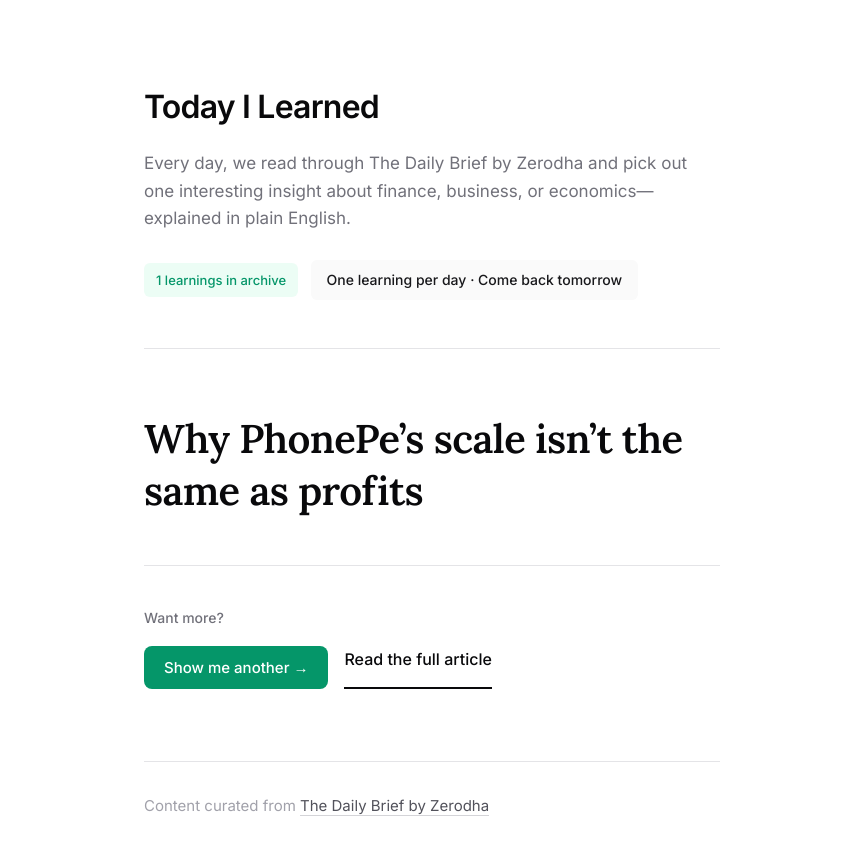
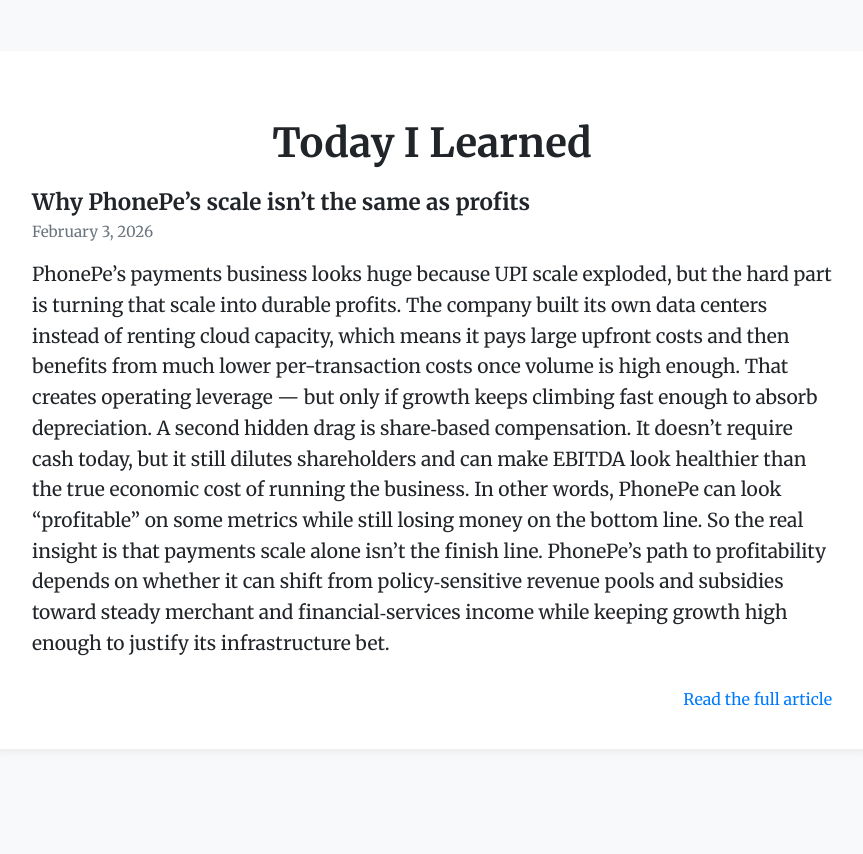
Before and after one commit to krishna-lohia/daily-learnings, a website: page index.html in a window 1280 px wide. Shown: the whole page, without its empty margins (208-1071 px from the left). After the commit the page ends 800 px from the top, so only its background shows below. Drawn offline with Linux system fonts and the light colour scheme.

Commit message:
Improve homepage display and track assets

```diff
--- a/index.html
+++ b/index.html
@@ -4,285 +4,54 @@
     <meta charset="UTF-8">
     <meta name="viewport" content="width=device-width, initial-scale=1.0">
     <title>Today I Learned</title>
-    <link rel="preconnect" href="https://fonts.googleapis.com">
-    <link rel="preconnect" href="https://fonts.gstatic.com" crossorigin>
-    <link href="https://fonts.googleapis.com/css2?family=Lora:wght@400;600&family=Inter:wght@400;500;600&display=swap" rel="stylesheet">
-    <style>
-        * {
-            margin: 0;
-            padding: 0;
-            box-sizing: border-box;
-        }
+    <link rel="stylesheet" href="style.css">
+</head>
+<body>
+    <div class="container">
+        <h1>Today I Learned</h1>
+        <div id="learning-container">
+            <div class="learning-title" id="learning-title"></div>
+            <div class="learning-date" id="learning-date"></div>
+            <div class="learning" id="learning-content"></div>
+            <a href="#" class="article-link" id="article-link" target="_blank" rel="noopener noreferrer">Read the full article</a>
+        </div>
+    </div>
 
-        @keyframes fadeIn {
-            from {
-                opacity: 0;
-                transform: translateY(16px);
-            }
-            to {
-                opacity: 1;
-                transform: translateY(0);
+    <script>
+        async function loadLearning() {
+            try {
+                const response = await fetch('learnings.json');
+                const learnings = await response.json();
+                const latestLearning = Array.isArray(learnings) ? learnings[0] : null;
+
+                if (!latestLearning) {
+                    document.getElementById('learning-title').textContent = 'No learning yet';
+                    document.getElementById('learning-date').textContent = 'Check back tomorrow.';
+                    document.getElementById('learning-content').textContent = 'We add a new insight each day.';
+                    document.getElementById('article-link').style.display = 'none';
+                    return;
+                }
+
+                document.getElementById('learning-title').textContent = latestLearning.title || 'Today\'s insight';
+                document.getElementById('learning-content').textContent = latestLearning.learning;
+                if (latestLearning.date) {
+                    const date = new Date(latestLearning.date);
+                    if (!Number.isNaN(date.getTime())) {
+                        document.getElementById('learning-date').textContent = date.toLocaleDateString(undefined, {
+                            year: 'numeric',
+                            month: 'long',
+                            day: 'numeric'
+                        });
+                    }
+                }
+                document.getElementById('article-link').href = latestLearning.articleUrl;
+            } catch (error) {
+                console.error('Error loading learning:', error);
+                document.getElementById('learning-content').textContent = 'Could not load today\'s learning.';
             }
         }
 
-        body {
-            font-family: 'Inter', -apple-system, system-ui, sans-serif;
-            background: #ffffff;
-            color: #18181b;
-            line-height: 1.7;
-            padding: 0;
-            min-height: 100vh;
-            animation: fadeIn 0.6s ease-out;
-        }
-
-        .container {
-            max-width: 640px;
-            margin: 0 auto;
-            padding: 80px 32px;
-        }
-
-        .intro {
-            margin-bottom: 64px;
-            padding-bottom: 48px;
-            border-bottom: 1px solid #e4e4e7;
-        }
-
-        .site-title {
-            font-size: 32px;
-            font-weight: 600;
-            color: #09090b;
-            margin-bottom: 16px;
-            letter-spacing: -0.025em;
-        }
-
-        .tagline {
-            font-size: 17px;
-            color: #71717a;
-            line-height: 1.6;
-            margin-bottom: 12px;
-        }
-
-        .archive-counter {
-            display: inline-block;
-            font-size: 13px;
-            color: #059669;
-            background: #ecfdf5;
-            padding: 6px 12px;
-            border-radius: 6px;
-            margin-top: 16px;
-            font-weight: 500;
-        }
-
-        .daily-note {
-            display: inline-block;
-            font-size: 14px;
-            color: #18181b;
-            background: #fafafa;
-            padding: 8px 16px;
-            border-radius: 6px;
-            margin-top: 16px;
-            margin-left: 8px;
-            font-weight: 500;
-        }
-
-        .learning-title {
-            font-family: 'Lora', Georgia, serif;
-            font-size: 40px;
-            font-weight: 600;
-            color: #09090b;
-            line-height: 1.3;
-            margin-bottom: 32px;
-            letter-spacing: -0.015em;
-        }
-
-        .learning-content {
-            font-size: 19px;
-            color: #27272a;
-            line-height: 1.75;
-            margin-bottom: 48px;
-            white-space: pre-line;
-        }
-
-        .cta {
-            padding-top: 40px;
-            border-top: 1px solid #e4e4e7;
-        }
-
-        .cta-label {
-            font-size: 14px;
-            color: #71717a;
-            margin-bottom: 16px;
-            font-weight: 500;
-        }
-
-        .button-group {
-            display: flex;
-            gap: 16px;
-            flex-wrap: wrap;
-        }
-
-        .read-more {
-            display: inline-block;
-            color: #09090b;
-            text-decoration: none;
-            font-size: 16px;
-            font-weight: 500;
-            padding: 0;
-            border-bottom: 2px solid #09090b;
-            transition: all 0.2s ease;
-        }
-
-        .read-more:hover {
-            opacity: 0.6;
-        }
-
-        .random-btn {
-            display: inline-flex;
-            align-items: center;
-            gap: 8px;
-            background: #059669;
-            color: white;
-            border: none;
-            padding: 12px 20px;
-            border-radius: 8px;
-            font-size: 15px;
-            font-weight: 500;
-            cursor: pointer;
-            transition: all 0.2s ease;
-            font-family: 'Inter', sans-serif;
-        }
-
-        .random-btn:hover {
-            background: #047857;
-            transform: translateY(-1px);
-        }
-
-        .random-btn:active {
-            transform: translateY(0);
-        }
-
-        footer {
-            margin-top: 72px;
-            padding-top: 32px;
-            border-top: 1px solid #e4e4e7;
-            font-size: 15px;
-            color: #a1a1aa;
-            line-height: 1.6;
-        }
-
-        footer a {
-            color: #52525b;
-            text-decoration: none;
-            border-bottom: 1px solid #d4d4d8;
-        }
-
-        footer a:hover {
-            color: #09090b;
-            border-bottom-color: #09090b;
-        }
-
-        @media (max-width: 768px) {
-            .container {
-                padding: 48px 24px;
-            }
-
-            .site-title {
-                font-size: 28px;
-            }
-
-            .tagline {
-                font-size: 16px;
-            }
-
-            .learning-title {
-                font-size: 32px;
-            }
-
-            .learning-content {
-                font-size: 18px;
-            }
-        }
-    </style>
-</head>
-<body>
-    <div class="container">
-        <div class="intro">
-            <h1 class="site-title">Today I Learned</h1>
-            <p class="tagline">Every day, we read through The Daily Brief by Zerodha and pick out one interesting insight about finance, business, or economics—explained in plain English.</p>
-            <div>
-                <span class="archive-counter" id="counter">Loading...</span>
-                <span class="daily-note">One learning per day · Come back tomorrow</span>
-            </div>
-        </div>
-
-        <article>
-            <h2 class="learning-title" id="title"></h2>
-            <div class="learning-content" id="content"></div>
-        </article>
-
-        <div class="cta">
-            <div class="cta-label">Want more?</div>
-            <div class="button-group">
-                <button class="random-btn" onclick="showRandomLearning()">Show me another →</button>
-                <a href="#" class="read-more" id="read-more" target="_blank">Read the full article</a>
-            </div>
-        </div>
-
-        <footer>
-            Content curated from <a href="https://thedailybrief.zerodha.com" target="_blank">The Daily Brief by Zerodha</a>
-        </footer>
-    </div>
-
-    <script>
-        let learnings = [];
-        let currentIndex = 0;
-
-        async function loadLearnings() {
-            try {
-                const response = await fetch('learnings.json');
-                learnings = await response.json();
-
-                // Update counter
-                document.getElementById('counter').textContent = `${learnings.length} learnings in archive`;
-
-                // Show today's learning
-                const today = new Date();
-                const daysSinceEpoch = Math.floor(today.getTime() / (1000 * 60 * 60 * 24));
-                currentIndex = daysSinceEpoch % learnings.length;
-
-                displayLearning(learnings[currentIndex]);
-            } catch (error) {
-                console.error('Error loading learnings:', error);
-                document.getElementById('counter').textContent = 'Archive';
-            }
-        }
-
-        function displayLearning(learning) {
-            const container = document.querySelector('article');
-            container.style.animation = 'none';
-            setTimeout(() => {
-                container.style.animation = 'fadeIn 0.4s ease-out';
-            }, 10);
-
-            document.getElementById('title').textContent = learning.title;
-            document.getElementById('content').textContent = learning.content;
-            document.getElementById('read-more').href = learning.articleUrl;
-
-            window.scrollTo({ top: 0, behavior: 'smooth' });
-        }
-
-        function showRandomLearning() {
-            // Pick a random learning different from current
-            let newIndex;
-            do {
-                newIndex = Math.floor(Math.random() * learnings.length);
-            } while (newIndex === currentIndex && learnings.length > 1);
-
-            currentIndex = newIndex;
-            displayLearning(learnings[currentIndex]);
-        }
-
-        loadLearnings();
+        loadLearning();
     </script>
 </body>
 </html>
--- /dev/null
+++ b/style.css
@@ -0,0 +1,62 @@
+@import url('https://fonts.googleapis.com/css2?family=Merriweather:wght@300;400;700&display=swap');
+
+body {
+  font-family: 'Merriweather', serif;
+  background-color: #f8f9fa;
+  color: #212529;
+  display: flex;
+  justify-content: center;
+  align-items: center;
+  min-height: 100vh;
+  margin: 0;
+  padding: 20px;
+  box-sizing: border-box;
+}
+
+.container {
+  max-width: 800px;
+  width: 100%;
+  padding: 40px;
+  background-color: #ffffff;
+  border-radius: 8px;
+  box-shadow: 0 4px 8px rgba(0, 0, 0, 0.05);
+}
+
+h1 {
+  font-size: 2.5rem;
+  font-weight: 700;
+  margin-bottom: 20px;
+  text-align: center;
+}
+
+.learning-title {
+  font-size: 1.4rem;
+  font-weight: 700;
+  margin-bottom: 6px;
+}
+
+.learning-date {
+  font-size: 0.95rem;
+  color: #6c757d;
+  margin-bottom: 18px;
+}
+
+.learning {
+  font-size: 1.2rem;
+  line-height: 1.6;
+  margin-bottom: 30px;
+}
+
+.article-link {
+  display: block;
+  text-align: right;
+  font-size: 1rem;
+  font-weight: 400;
+  color: #007bff;
+  text-decoration: none;
+  transition: color 0.3s ease;
+}
+
+.article-link:hover {
+  color: #0056b3;
+}
```
Also changed, not shown: package.json (added, +18 -0 lines), 1 other file.
